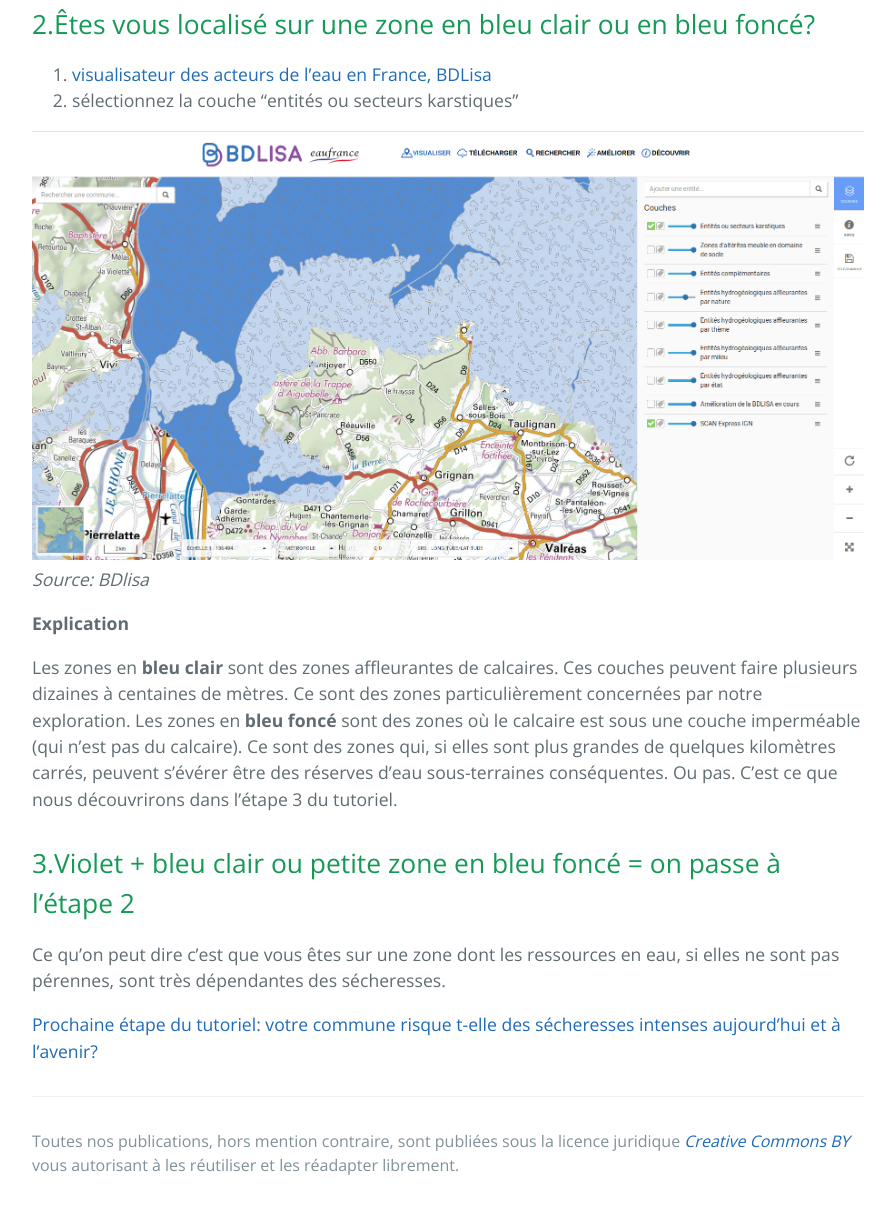
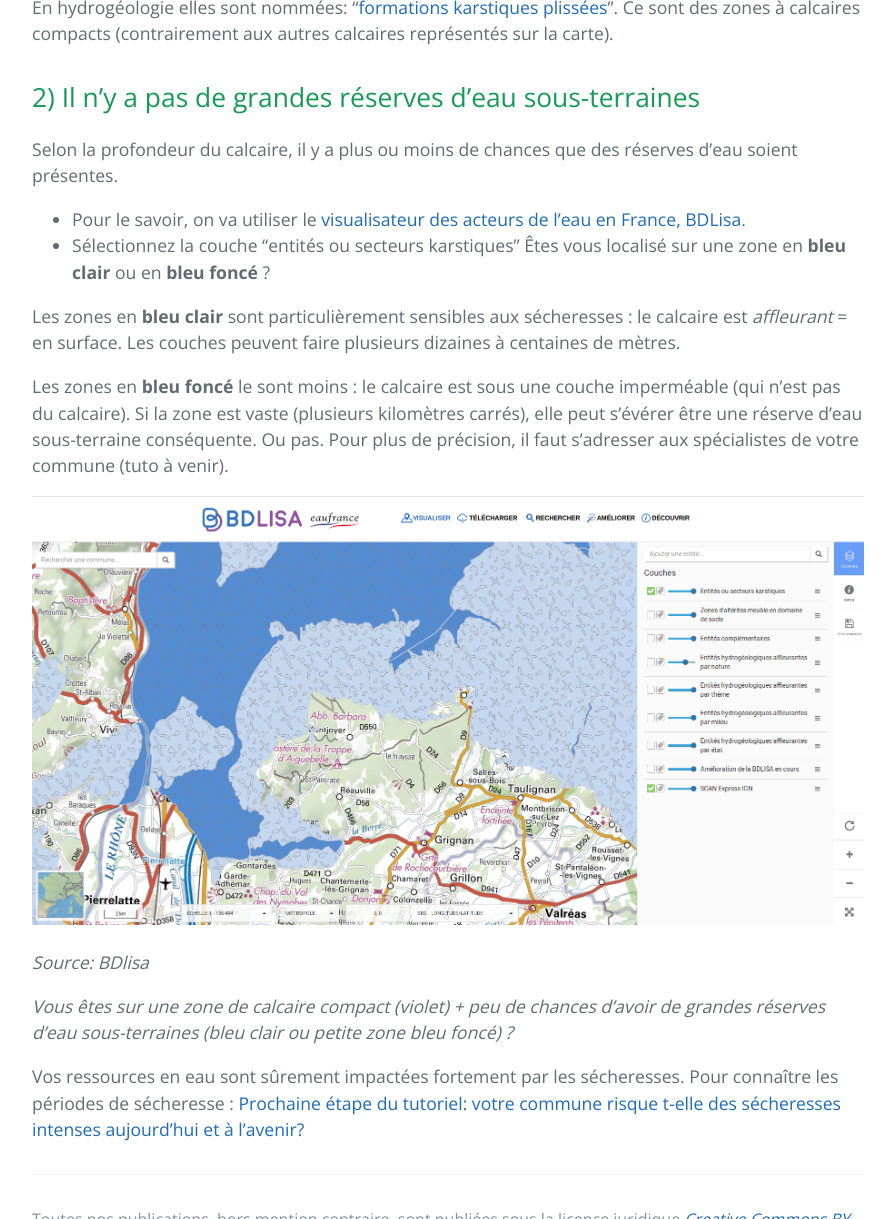
Before and after one commit to secheresses/Ancien-site, a Jekyll site: the page built from pages/penuries-eau/geologie-calcaire.md, in a window 1280 px wide and 1400 px high, scrolled down 1128 px, cut to the strip 181-1400 px from the top of the window. Shown: the whole strip, without its empty margins (192-1087 px from the left). Built offline with Jekyll 4.4.1, drawn with Linux system fonts in a browser that asks for light colours; some of the changed text lies outside the part shown.

Commit message:
update géologie calcaire

```diff
--- a/pages/penuries-eau/geologie-calcaire.md
+++ b/pages/penuries-eau/geologie-calcaire.md
@@ -1,46 +1,55 @@
 ---
 layout: default
 title: Étape 1 du tutoriel
-description: Résidez vous sur une de ces zones où l'eau s'échappe et qui est sensible aux sécheresses?
+description: Résidez vous sur une des zones où l'eau s'échappe? Qui est sensible aux sécheresses?
 permalink: /eau-geologie-karstique
 ---
 
-*[Revenir à la page précédente "Tutoriel zones à risques de pénuries en eau potable"](../risques-penurie-eau)*
-
- du tutoriel pour anticiper les zones à risques de pénuries en eau potable
+Où ?
 ===
 
-**Rappel**
+> Résidez vous dans une zone sensible aux sécheresses?
 
-Sur certaines de ces zones lorsqu'il pleut l'eau s'infiltre par des fissures de la roche et peut se déplacer jusqu'à 30 à 40 mètres par heure (ce qui est rapide). Si toute l'eau qui s'infiltre dans les roches est évacuée à plusieurs kilomètres de là il n'y a pas, ou peu, de réserves d'eau sous-terraines. D'où le fait que ce sont des zones très sensibles aux sécheresses.
-votre commune réside t-elle sur une des zones où les roches peuvent empêcher les réserves d'eau naturelles sous-terraines?
+Pour cela, il faut connaître le monde sous vos pieds !
 
-1.Résidez vous sur des zones en violet ci dessous
----
+Votre environnemment est sensible aux sécheresses si  :
+1) Il y a du relief du type calcaire compact
+2) Il n'y a pas de grandes réserves d'eau sous-terraines
+
+Voici les conséquences en image  :
+
+Pluie | Sécheresse
+--------- | --------
+![fissures calcaire pluie](../images/explicationkarst1.png) | ![fissures calcaire secheresse](../images/explicationkarst2.png)
+
+>d'autres mécanismes peuvent mener à un faible stockage de l'eau. Pour l'instant, nous nous intéressons seulement à celui-ci.
+
+
+## 1) Le relief de type calcaire compact
+
+Les grands ensembles calcaires à relief sont **en violet**.
 
 ![Hydro](https://framapic.org/xew0XCOi6CGb/EytR2G0aYmA8)
 
-Les grands ensembles calcaires à relief sont **en violet**.
-
 En hydrogéologie elles sont nommées: "[formations karstiques plissées](http://www.rhone-mediterranee.eaufrance.fr/milieux-aquatiques/eaux-souterraines/formations-geologiques/calcaires.php)". Ce sont des zones à calcaires compacts (contrairement aux autres calcaires représentés sur la carte).
 
-2.Êtes vous localisé sur une zone en bleu clair ou en bleu foncé?
----
 
-1. [visualisateur des acteurs de l'eau en France, BDLisa](http://bdlisa.eaufrance.fr)
-2. sélectionnez la couche "entités ou secteurs karstiques"
+## 2) Il n'y a pas de grandes réserves d'eau sous-terraines
+
+Selon la profondeur du calcaire, il y a plus ou moins de chances que des réserves d'eau soient présentes.
+
+* Pour le savoir, on va utiliser le [visualisateur des acteurs de l'eau en France, BDLisa](http://bdlisa.eaufrance.fr).
+* Sélectionnez la couche "entités ou secteurs karstiques"
+Êtes vous localisé sur une zone en **bleu clair** ou en **bleu foncé** ?
+
+Les zones en **bleu clair** sont particulièrement sensibles aux sécheresses : le calcaire est *affleurant* = en surface. Les couches peuvent faire plusieurs dizaines à centaines de mètres.
+
+Les zones en **bleu foncé** le sont moins : le calcaire est sous une couche imperméable (qui n'est pas du calcaire). Si la zone est vaste (plusieurs kilomètres carrés), elle peut s'évérer être une réserve d'eau sous-terraine conséquente.  Ou pas. Pour plus de précision, il faut s'adresser aux spécialistes de votre commune (tuto à venir).
 
 ![Hydrobdlisa](../pages/images/bdlisa.eau.png)
+
 *Source: BDlisa*
 
-**Explication**
+*Vous êtes sur une zone de calcaire compact (violet)  + peu de chances d'avoir de grandes réserves d'eau sous-terraines (bleu clair ou petite zone bleu foncé) ?*
 
-Les zones en **bleu clair** sont des zones affleurantes de calcaires. Ces couches peuvent faire plusieurs dizaines à centaines de mètres. Ce sont des zones particulièrement concernées par notre exploration.
-Les zones en **bleu foncé** sont des zones où le calcaire est sous une couche imperméable (qui n'est pas du calcaire). Ce sont des zones qui, si elles sont plus grandes de quelques kilomètres carrés, peuvent s'évérer être des réserves d'eau sous-terraines conséquentes. Ou pas. C'est ce que nous découvrirons dans l'étape 3 du tutoriel.
-
-3.Violet + bleu clair ou petite zone en bleu foncé = on passe à l'étape 2
----
-
-Ce qu'on peut dire c'est que vous êtes sur une zone dont les ressources en eau, si elles ne sont pas pérennes, sont très dépendantes des sécheresses.
-
-[Prochaine étape du tutoriel: votre commune risque t-elle des sécheresses intenses aujourd'hui et à l'avenir?](indice-sswi)
+Vos ressources en eau sont sûrement impactées fortement par les sécheresses. Pour connaître les périodes de sécheresse : [Prochaine étape du tutoriel: votre commune risque t-elle des sécheresses intenses aujourd'hui et à l'avenir?](indice-sswi)
```
